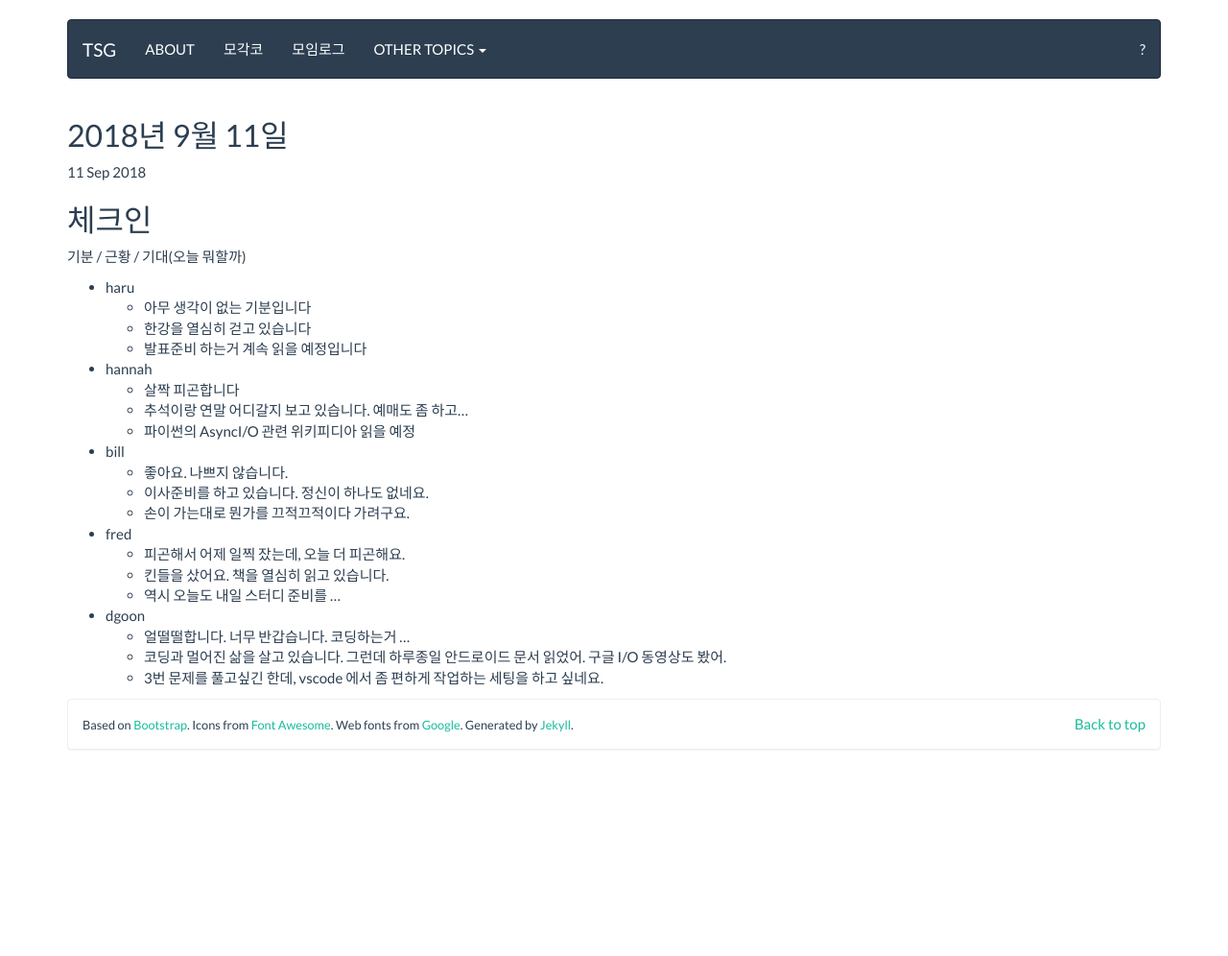
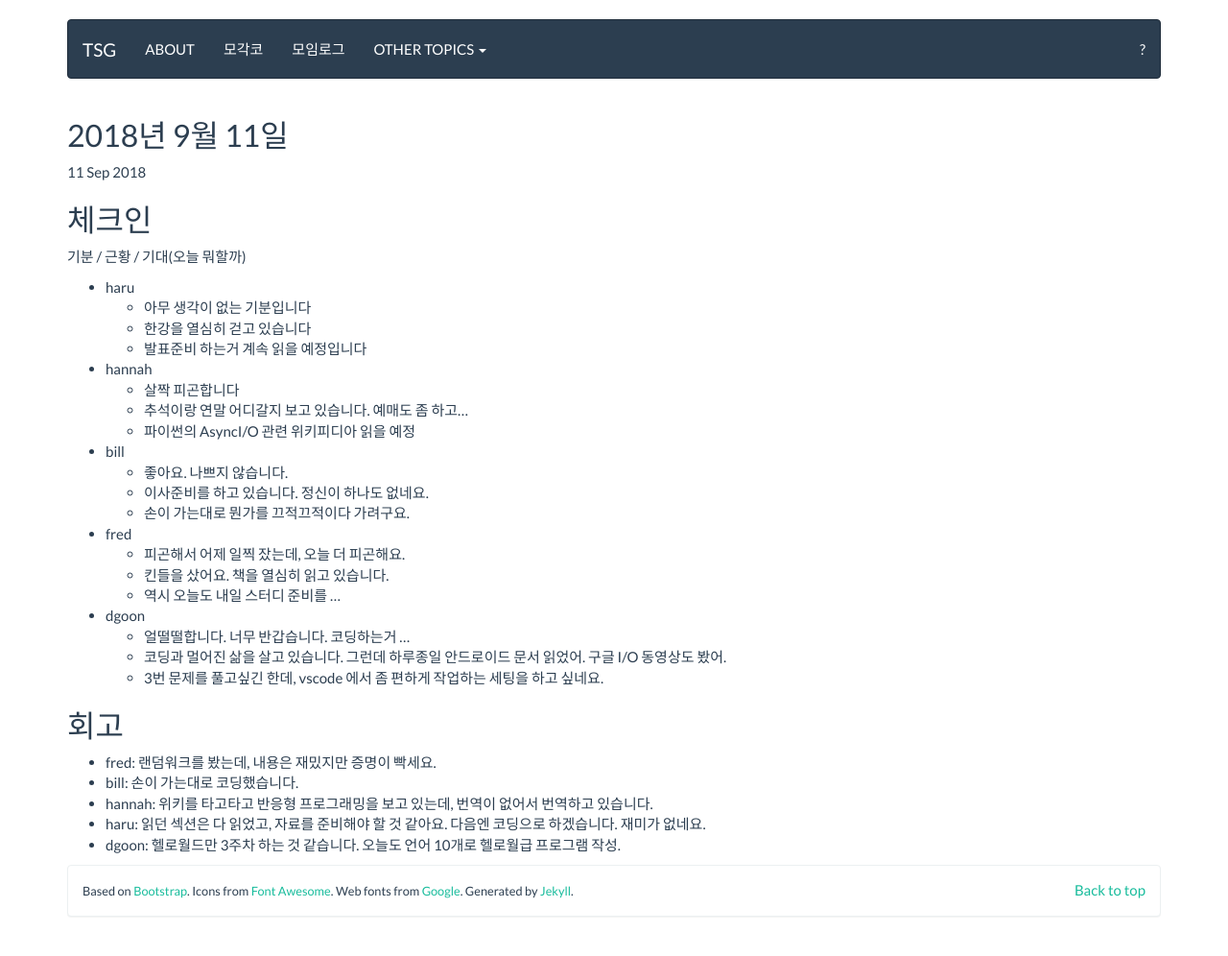
Before and after one commit to tuestudy/tuestudy.github.io, a Jekyll site: the page built from _posts/2018-09-11-meeting.markdown, in a window 1280 px wide. Shown: the whole page at 96% size. Built offline with Jekyll 4.4.1, drawn with Linux system fonts in a browser that asks for light colours; before the commit the page ends 900 px from its top, so only the background shows below that.

Commit message:
2018/09/11 회고

```diff
--- a/_posts/2018-09-11-meeting.markdown
+++ b/_posts/2018-09-11-meeting.markdown
@@ -30,3 +30,11 @@
     * 얼떨떨합니다. 너무 반갑습니다. 코딩하는거 ...
     * 코딩과 멀어진 삶을 살고 있습니다. 그런데 하루종일 안드로이드 문서 읽었어. 구글 I/O 동영상도 봤어.
     * 3번 문제를 풀고싶긴 한데, vscode 에서 좀 편하게 작업하는 세팅을 하고 싶네요.
+
+## 회고
+
+* fred: 랜덤워크를 봤는데, 내용은 재밌지만 증명이 빡세요.
+* bill: 손이 가는대로 코딩했습니다.
+* hannah: 위키를 타고타고 반응형 프로그래밍을 보고 있는데, 번역이 없어서 번역하고 있습니다.
+* haru: 읽던 섹션은 다 읽었고, 자료를 준비해야 할 것 같아요. 다음엔 코딩으로 하겠습니다. 재미가 없네요.
+* dgoon: 헬로월드만 3주차 하는 것 같습니다. 오늘도 언어 10개로 헬로월급 프로그램 작성.
```
